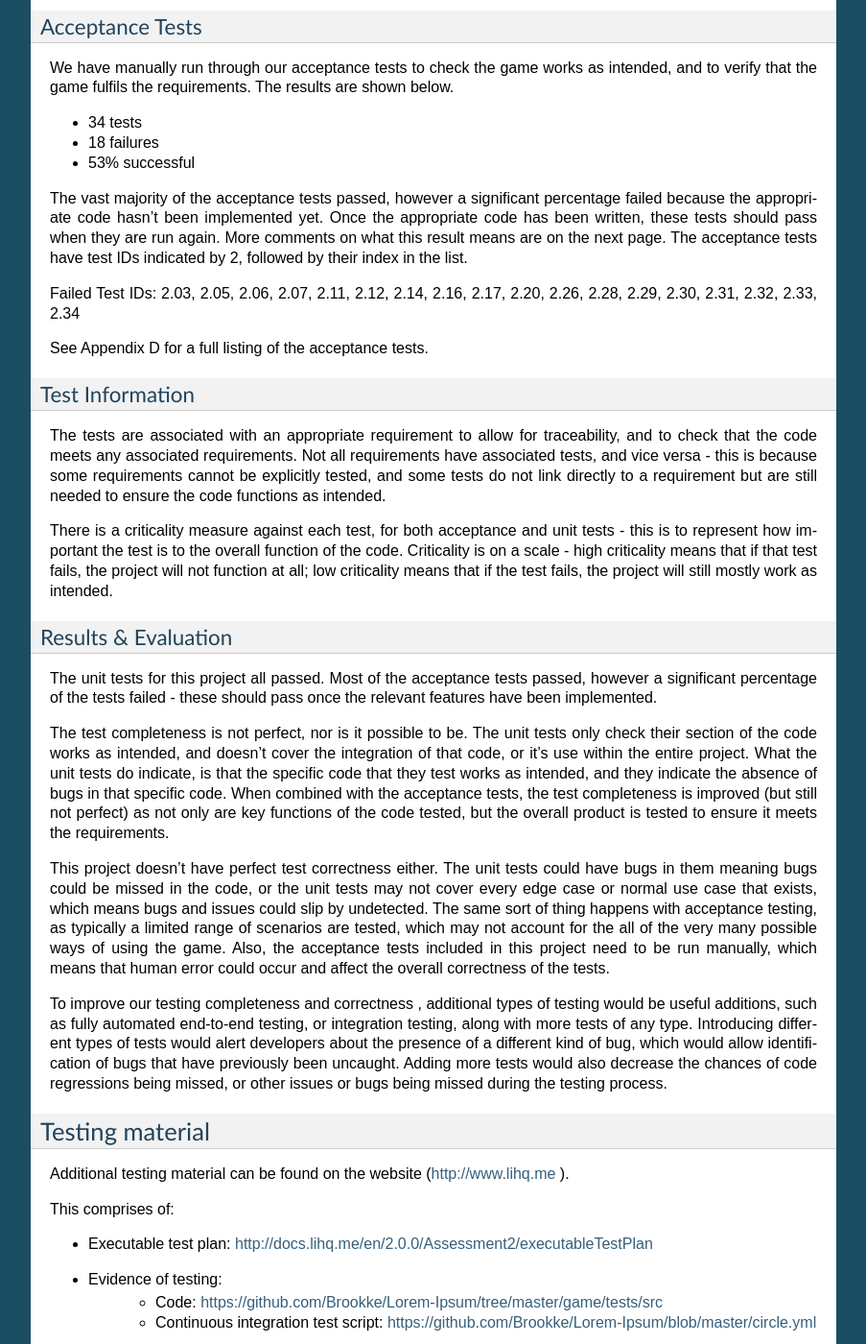
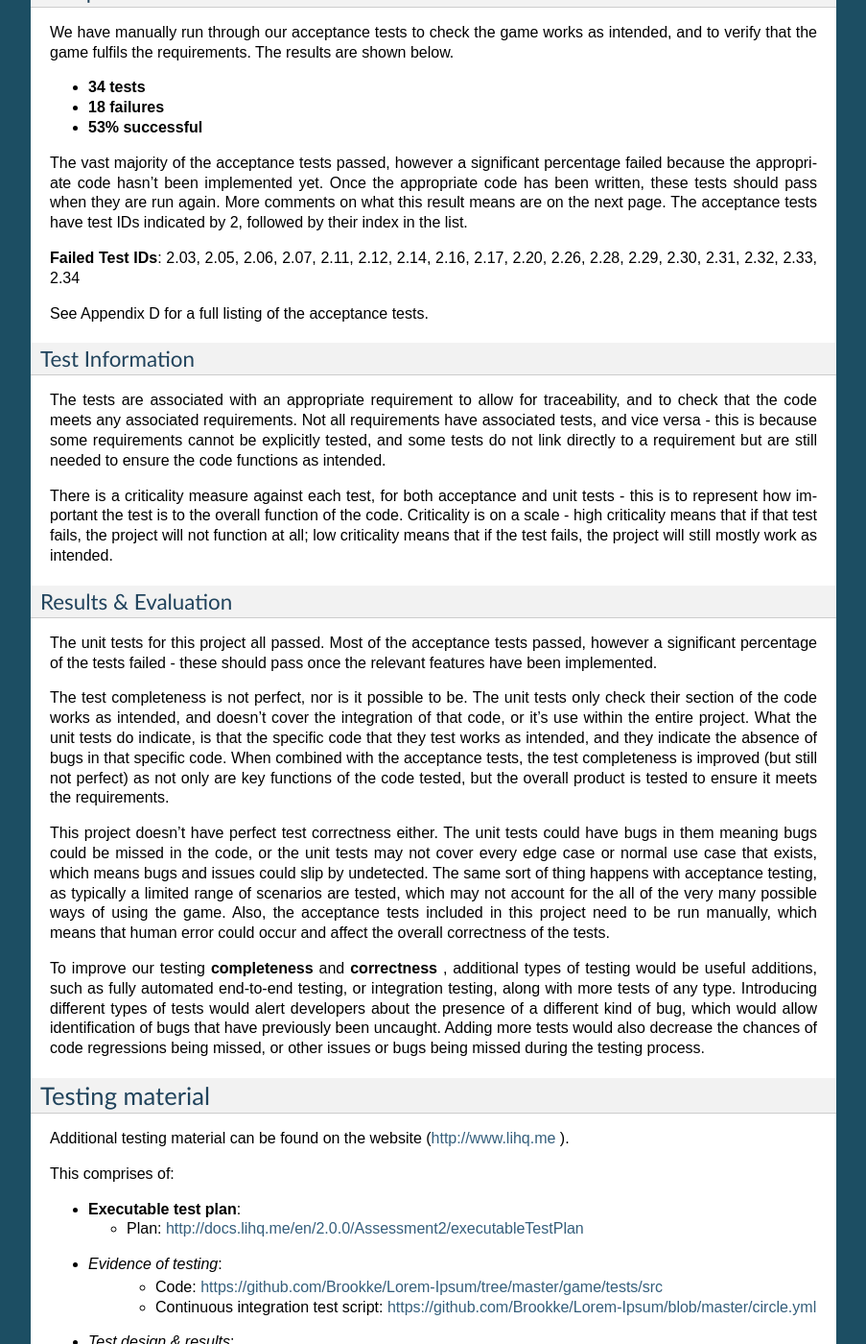
Before and after one commit to JamesNXN/TNN-Assesment-3, a Sphinx documentation site: the page built from docs/Assessment2/testing.rst, in a window 1280 px wide and 1400 px high, scrolled down 1664 px. Shown: the whole window at 96% size, without its empty margins (198-1101 px from the left). Built offline with Sphinx 7.4.7, drawn with Linux system fonts in a browser that asks for light colours; pages that are not in the unit, such as notebooks, are missing from menus; some of the changed text lies outside the part shown.

Commit message:
Bold and changes to links.

```diff
--- a/docs/Assessment2/testing.rst
+++ b/docs/Assessment2/testing.rst
@@ -10,9 +10,8 @@ the project, but also making sure that we tested key parts of our code
 that may not directly correspond to any requirement. We decided to use
 two types of testing, these can be seen below:
 
-Acceptance Testing: this allows us to ensure the end product meets the
-requirements, and that a user can perform common scenarios
- successfully.
+**Acceptance Testing**: this allows us to ensure the end product meets the
+requirements, and that a user can perform common scenarios successfully.
 
 -  Each test takes the form of a list of steps to carry out in the game.
 -  If a user can perform the list of steps successfully, the test
@@ -27,11 +26,11 @@ requirements, and that a user can perform common scenarios
    behaves as expected.
 -  Allows us to detect regressions during refactoring or other code
    changes.
--  We use a test-driven development approach here, where the acceptance
+-  We use a **test-driven development** approach here, where the acceptance
    tests were written before the cod e, and more tests should pass as
    more of the requirements are implemented.
 
-Unit Testing: this allows us to check that our code does what it is
+**Unit Testing**: this allows us to check that our code does what it is
 meant to.
 
 -  Takes into account both normal and edge cases to ensure normal
@@ -76,9 +75,9 @@ Test Report
 Overall Statistics
 ~~~~~~~~~~~~~~~~~~~~~~~~~~
 
-- 48 tests
-- 18 failures
-- 63% successful
+- **48 tests**
+- **18 failures**
+- **63% successful**
 
 Unit Tests
 ~~~~~~~~~~~
@@ -90,9 +89,9 @@ final executable) that tests a small unit of code at a time. They are
 fully automated, and were automatically run when the appropriate commit
 was made to GitHub.
 
-- 14 tests
-- 0 failures
-- 100% successful
+- **14 tests**
+- **0 failures**
+- **100% successful**
 
 All of the unit tests in the project have passed, which indicates the
 absence of bugs in the tested code sections. More comments on what this
@@ -108,9 +107,9 @@ We have manually run through our acceptance tests to check the game
 works as intended, and to verify that the game fulfils the requirements.
 The results are shown below.
 
-- 34 tests
-- 18 failures
-- 53% successful
+- **34 tests**
+- **18 failures**
+- **53% successful**
 
 The vast majority of the acceptance tests passed, however a significant
 percentage failed because the appropriate code hasn’t been implemented
@@ -119,7 +118,7 @@ when they are run again. More comments on what this result means are on
 the next page. The acceptance tests have test IDs indicated by 2,
 followed by their index in the list.
 
-Failed Test IDs: 2.03, 2.05, 2.06, 2.07, 2.11, 2.12, 2.14, 2.16, 2.17,
+**Failed Test IDs**: 2.03, 2.05, 2.06, 2.07, 2.11, 2.12, 2.14, 2.16, 2.17,
 2.20, 2.26, 2.28, 2.29, 2.30, 2.31, 2.32, 2.33, 2.34
 
 See Appendix D for a full listing of the acceptance tests.
@@ -168,7 +167,7 @@ very many possible ways of using the game. Also, the acceptance tests
 included in this project need to be run manually, which means that human
 error could occur and affect the overall correctness  of the tests.
 
-To improve our testing completeness and correctness , additional types
+To improve our testing **completeness** and **correctness** , additional types
 of testing would be useful additions, such as fully automated end-to-end
 testing, or integration testing, along with more tests of any type.
 Introducing different types of tests would alert developers about the
@@ -185,11 +184,12 @@ Additional testing material can be found on the website
 
 This comprises of:
 
--  Executable test plan:
-   http://docs.lihq.me/en/2.0.0/Assessment2/executableTestPlan
--  Evidence of testing:
+-  **Executable test plan**:
+
+   - Plan: http://docs.lihq.me/en/2.0.0/Assessment2/executableTestPlan
+-  *Evidence of testing*:
     -  Code: https://github.com/Brookke/Lorem-Ipsum/tree/master/game/tests/src
     -  Continuous integration test script: https://github.com/Brookke/Lorem-Ipsum/blob/master/circle.yml
--  Test design & results:
+-  *Test design & results*:
     -  Acceptance tests: http://lihq.me/Downloads/Assessment2/AppendixD.pdf
     -  Unit tests: http://lihq.me/Downloads/Assessment2/AppendixE.pdf
```
